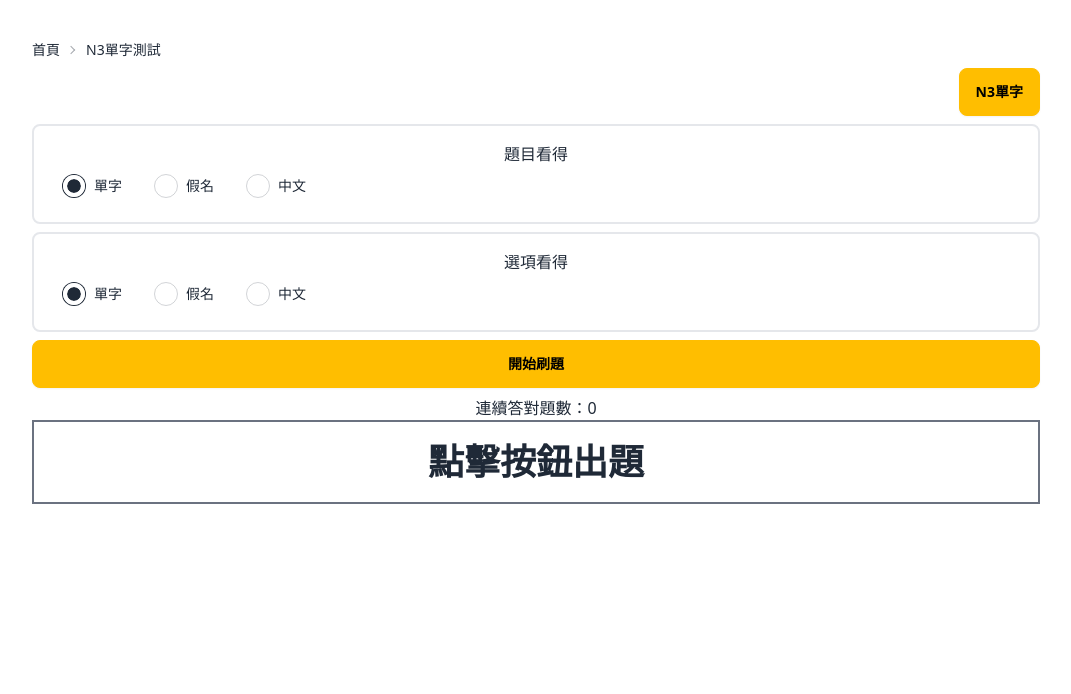
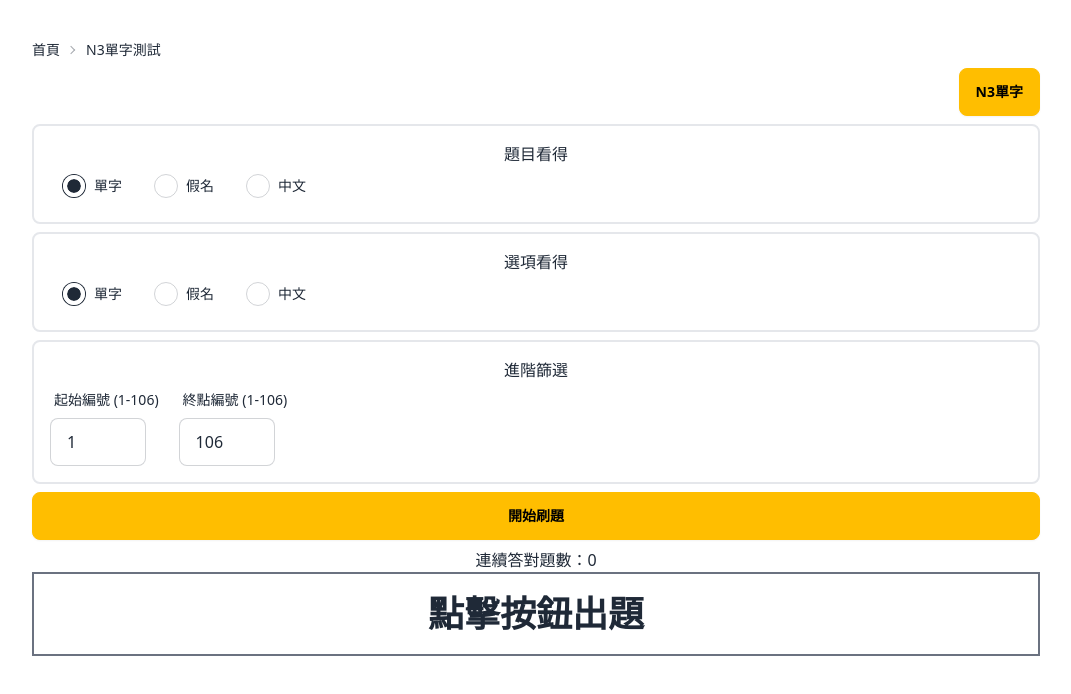
Before and after one commit to tuchin1228/JLPT-TangoQuiz, a React (Vite) app: page /N3Word in a window 1280 px wide. Shown: the top 694 px of the page, without its empty margins (104-1175 px from the left). Built offline with nearby package versions, Linux system fonts and the light colour scheme; the HTML template or start-up script is replaced by a standard one.

Commit message:
N3單字進階篩選

```diff
--- a/src/Pages/N3Word.tsx
+++ b/src/Pages/N3Word.tsx
@@ -29,7 +29,9 @@ export default function NewWord() {
   const [Bingo, setBingo] = useState<boolean | null>();
   // 連續答對題數
   const [ContinueBingo, setContinueBingo] = useState<number>(0);
-
+  // 新增起始和終點編號狀態
+  const [startIndex, setStartIndex] = useState<number>(1);
+  const [endIndex, setEndIndex] = useState<number>(WordDataCount);
 
   // 每題複習
   const [ReviewModel, setReviewModel] = useState<boolean>(false);
@@ -51,8 +53,23 @@ export default function NewWord() {
     // 從WordData的資料長度中，隨機產四個變數，此四個變數代表WordData資料的index，並將四個index的資料取出做為選項，並隨機使用一筆作為答案，如果GuessIndex或AnswerIndex為word，那麼要把該選項移除，並重新抽選補齊四個選項
     const getRandomIndexes = () => {
       const indexes: number[] = [];
+      // 修正計算方式，確保包含起點和終點編號
+      const validStart = Math.max(0, startIndex - 1);
+      const validEnd = Math.min(WordDataCount - 1, endIndex - 1);
+
+      if (validStart > validEnd) {
+        alert("起始編號必須小於或等於終點編號");
+        return indexes;
+      }
+
+      const range = validEnd - validStart + 1;
+      if (range < 4) {
+        alert("選擇的範圍必須至少包含 4 個單字");
+        return indexes;
+      }
+
       while (indexes.length < 4) {
-        const randomIndex = Math.floor(Math.random() * WordDataCount);
+        const randomIndex = Math.floor(Math.random() * range) + validStart;
         if (!indexes.includes(randomIndex)) {
           indexes.push(randomIndex);
         }
@@ -283,6 +300,38 @@ export default function NewWord() {
           </div>
         </div>
       </div>
+      <div className="my-2 border-2 p-4 rounded-lg">
+        <h3>進階篩選</h3>
+        <div className="flex items-center gap-4">
+          <div className="form-control">
+            <label className="label">
+              <span className="label-text">起始編號 (1-{WordDataCount})</span>
+            </label>
+            <input
+              type="number"
+              min="1"
+              max={WordDataCount}
+              value={startIndex}
+              onChange={(e) => setStartIndex(Math.max(1, Math.min(parseInt(e.target.value) || 1, WordDataCount)))}
+              className="input input-bordered w-24"
+            />
+          </div>
+          <div className="form-control">
+            <label className="label">
+              <span className="label-text">終點編號 (1-{WordDataCount})</span>
+            </label>
+            <input
+              type="number"
+              min="1"
+              max={WordDataCount}
+              value={endIndex}
+              onChange={(e) => setEndIndex(Math.max(1, Math.min(parseInt(e.target.value) || 1, WordDataCount)))}
+              className="input input-bordered w-24"
+            />
+          </div>
+        </div>
+      </div>
+
       <div className="my-2 ">
         <button
           className="btn btn-warning w-full"
--- a/src/Pages/N3WordTable.tsx
+++ b/src/Pages/N3WordTable.tsx
@@ -37,6 +37,7 @@ export default function NewWordTable() {
           {/* head */}
           <thead>
             <tr className="text-2xl font-bold bg-base-200">
+              <th>編號</th>
               <th>漢字</th>
               <th>假名</th>
               <th>中文</th>
@@ -46,6 +47,7 @@ export default function NewWordTable() {
             {WordData
               ? WordData.map((word, idx) => (
                 <tr className={`${idx % 2 != 0 ? "bg-base-200" : ""}`}>
+                  <td className="text-center">{idx + 1}</td>
                   <td className="text-xl font-semibold">
                     {word.word ? word.word : ""}
                   </td>
```
Lines whose indentation alone changed are shown as unchanged.
